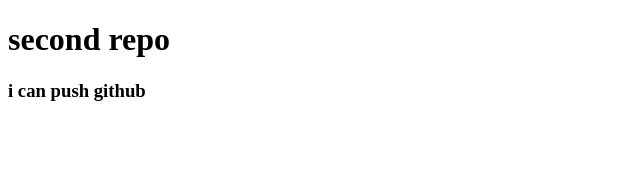
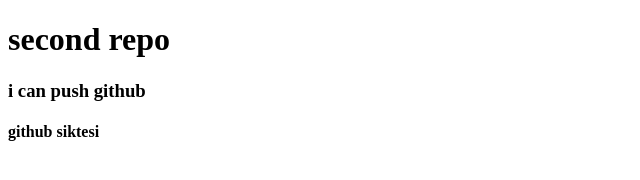
Before and after one commit to sm-nazmus-sakib/second-repo, a plain HTML site: page index.html in a window 1280 px wide. Shown: the whole page, without its empty margins (0-640 px from the left). Drawn offline with Linux system fonts and the light colour scheme.

Commit message:
added h4 tag

```diff
--- a/index.html
+++ b/index.html
@@ -9,5 +9,6 @@
 <body>
     <h1> second repo </h1>
     <h3> i can push github </h3>
+    <h4> github siktesi </h4>
 </body>
 </html>
```
